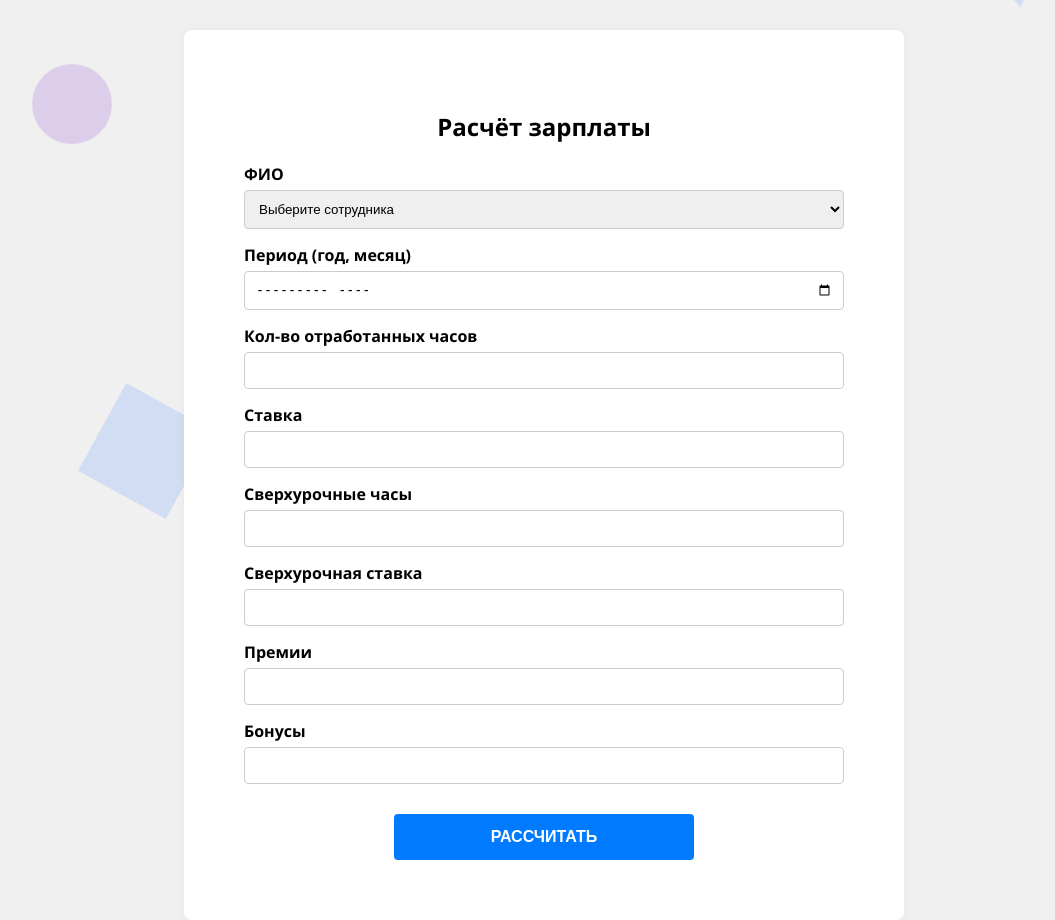
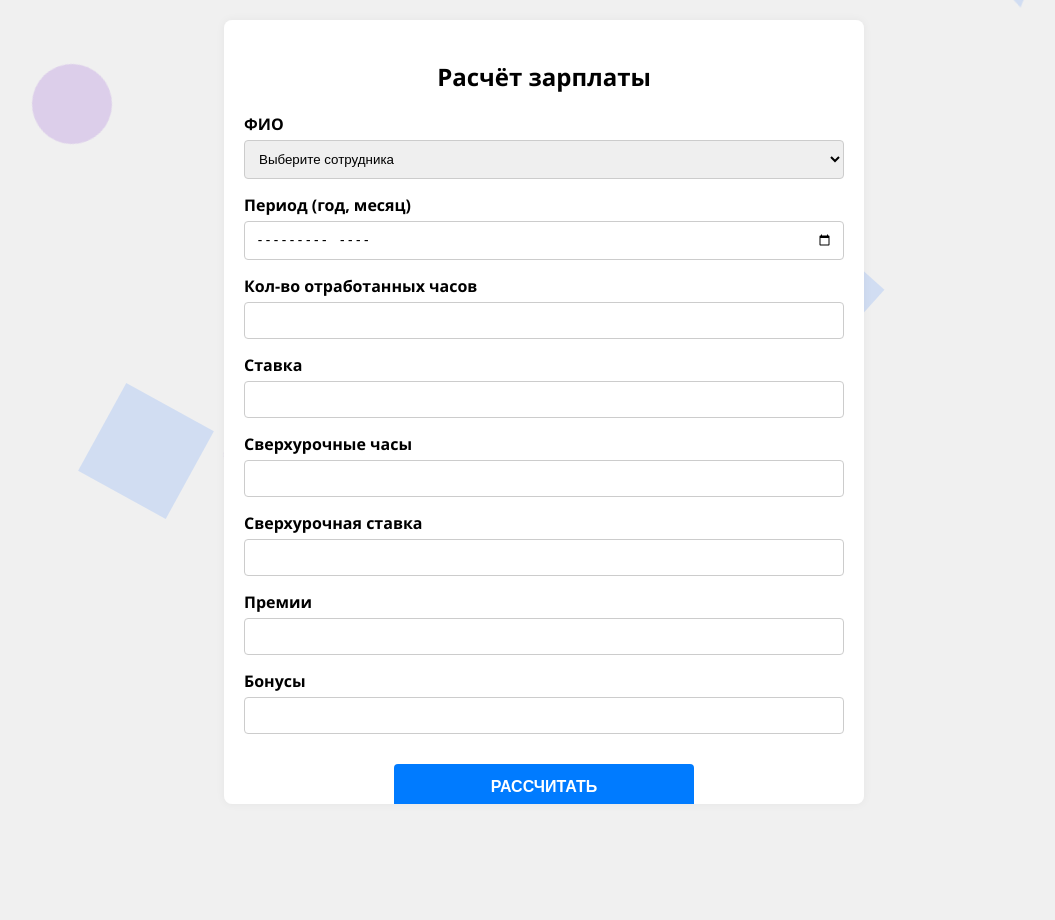
Before and after one commit to Vadim-Marcov/TRPO_Project, a Flask app: page /buh_home in a window 1280 px wide. Shown: the part 78-998 px from the top of the page, without its empty margins (96-1151 px from the left). After the commit the page ends 882 px from the top, so only its background shows below. Run offline with Flask 3, Linux system fonts and the light colour scheme; data that the repository does not hold is empty.

Commit message:
Изменения на некоторых файлах css

```diff
--- a/static/BuhCalculate.css
+++ b/static/BuhCalculate.css
@@ -134,14 +134,16 @@ body {
 
 /* Контент */
 .content {
-  padding: 60px;
+  padding: 20px;
   max-width: 600px;
-  margin: auto;
+  margin: 20px auto;
   background: white;
-  margin-top: 30px;
   border-radius: 8px;
   box-shadow: 0 0 10px rgba(0,0,0,0.05);
+  max-height: 80vh;
+  overflow-y: auto;
 }
+
 
 form h2 {
   margin-bottom: 20px;
--- a/static/PorogSalary.css
+++ b/static/PorogSalary.css
@@ -129,6 +129,12 @@ button.primary:hover {
   background-color: #1a5edb;
 }
 
+/* Центрирование кнопки */
+.confirm-button {
+  display: block;
+  margin: 20px auto 0; /* центрирование по горизонтали */
+}
+
 /* Анимированный фон */
 .animated-bg {
   position: fixed;
```
